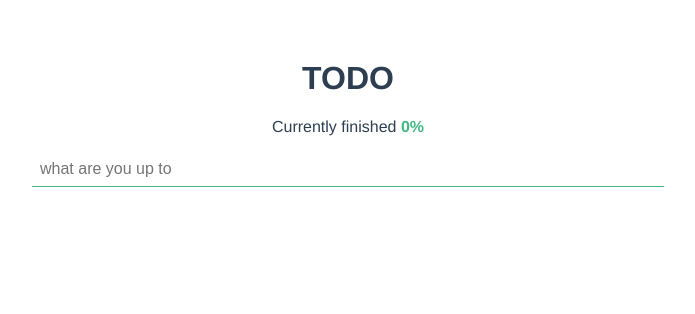
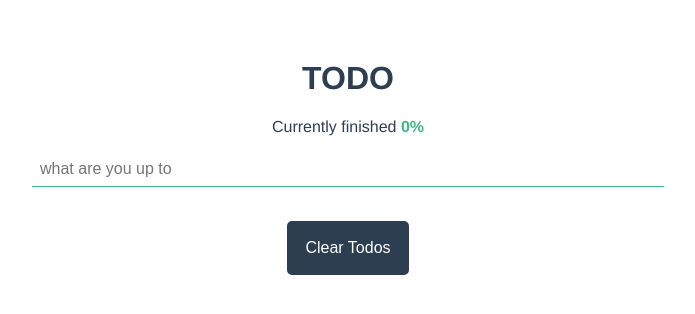
Before and after one commit to ylu021/vue-todos, a Vue app in the folder todo/: page / in a window 1280 px wide. Shown: the top 314 px of the page, without its empty margins (292-987 px from the left). Built offline with nearby package versions, Linux system fonts and the light colour scheme.

Commit message:
reset button

```diff
--- a/todo/src/App.vue
+++ b/todo/src/App.vue
@@ -9,13 +9,14 @@
       </div>
       <li class="list-item" v-for="(item, index) in list">
         <span :class="[{ finished: item.isFinished }]" @click="toggleFinish(item)">{{ item.label }}</span>
-        <span class="duedate-hint" v-if="!item.dueDate" @click="loadDateField(item)">Add a due date</span>
+        <span class="hint" v-if="!item.dueDate" @click="loadDateField(item)">Add a due date</span>
         <input v-if="item.dueDate==='input'" v-model="newDueDate" @keyup.enter="addDue(item)" type="date">
         <span v-if="item.dueDate && item.dueDate!=='input'" >Due in {{ item.daysLeft }} days </span>
-        <!-- <button @click="deleteForever(item)">X</button> -->
-        <button class="delete-btn" v-on:click="list.splice(index, 1)">X</button>
+        <button class="btn delete-btn" v-on:click="list.splice(index, 1)">X</button>
       </li>
     </ul>
+    <br>
+    <button class="btn reset-btn" v-on:click="resetList">Clear Todos</button>
     <!-- <router-view></router-view> -->
   </div>
 </template>
@@ -85,6 +86,9 @@ export default {
       } else {
         this.progress = Math.floor(this.list.filter((item) => (item.isFinished)).length / this.list.length * 100)
       }
+    },
+    resetList () {
+      this.list = []
     }
   },
   watch: { // value change
@@ -101,8 +105,13 @@ export default {
 </script>
 
 <style>
-.duedate-hint {
+
+.hint {
   color: #41b883;
+}
+
+.hint:hover {
+  cursor: pointer;
 }
 
 .finished {
@@ -138,21 +147,43 @@ export default {
   width: 100%;
   padding: 0.5em;
   border-bottom: solid 1px #eee;
+  align-items: center;
 }
 
 .list-item > span {
-  width: 80%;
   text-align: left;
   margin-left: 1em;
+  width: 80%;
 }
 
 .archive {
   visibility: hidden;
 }
 
+.btn {
+  border-radius: 5px;
+  font-size: medium;
+}
+
+.btn:hover {
+  cursor: pointer;
+}
+
+.reset-btn {
+  padding: 1em;
+  height: auto;
+  color: white;
+  background: #2C3E50;
+  border: 2px solid #2C3E50;
+}
+
+.reset-btn:hover {
+  background: white;
+  color: #2C3E50;
+}
+
 .delete-btn {
-    /*display: block;*/
-  border-radius: 5px;
+  margin-left: 20px;
   width: 50px;
   padding: 3px 0;
   height: auto;
@@ -165,7 +196,6 @@ export default {
 .delete-btn:hover {
   color: white;
   background: #E91E63;
-  cursor: pointer;
 }
 
 #app {
```
